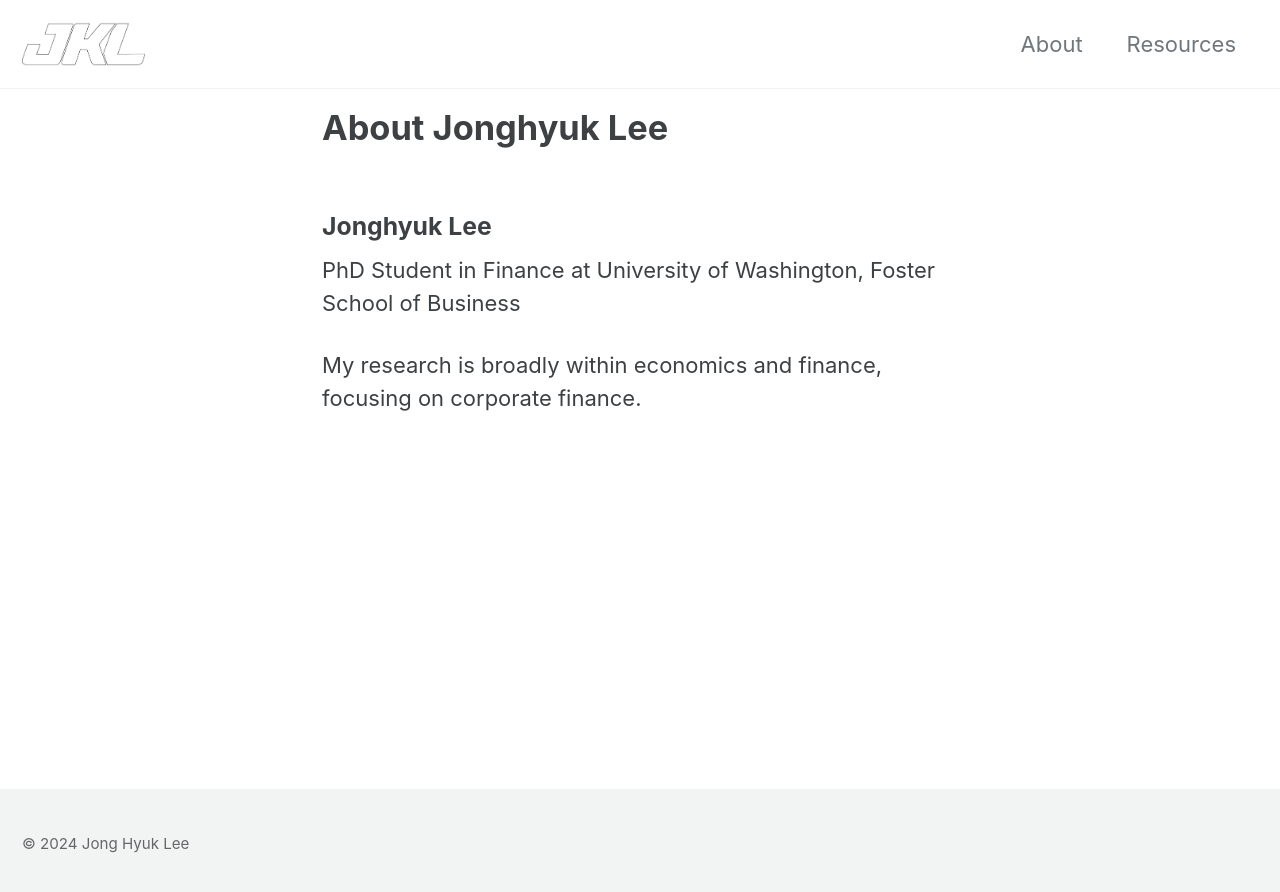
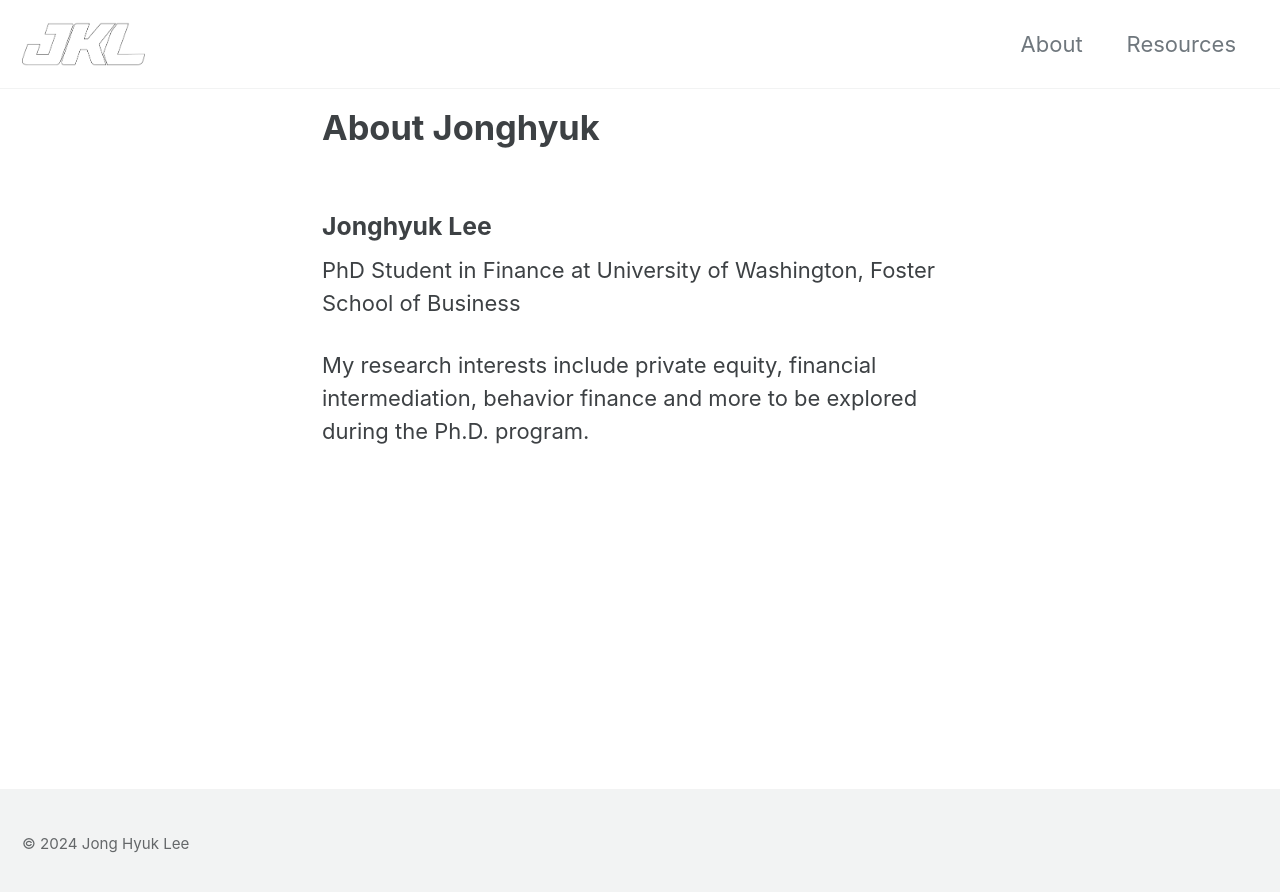
Before and after one commit to jhklee/jhklee.github.io, a Jekyll site: the page built from _pages/about.md, in a window 1280 px wide. Shown: the top 892 px of the page. Built offline with Jekyll 4.4.1, drawn with Linux system fonts in a browser that asks for light colours; cached includes are drawn as plain includes.

Commit message:
Update about.md

```diff
--- a/_pages/about.md
+++ b/_pages/about.md
@@ -1,5 +1,5 @@
 ---
-title: "About Jonghyuk Lee"
+title: "About Jonghyuk"
 permalink: /about/
 layout: single
 ---
@@ -8,4 +8,4 @@ layout: single
 ### Jonghyuk Lee
 PhD Student in Finance at University of Washington, Foster School of Business
 
-My research is broadly within economics and finance, focusing on corporate finance.
+My research interests include private equity, financial intermediation, behavior finance and more to be explored during the Ph.D. program.
```
